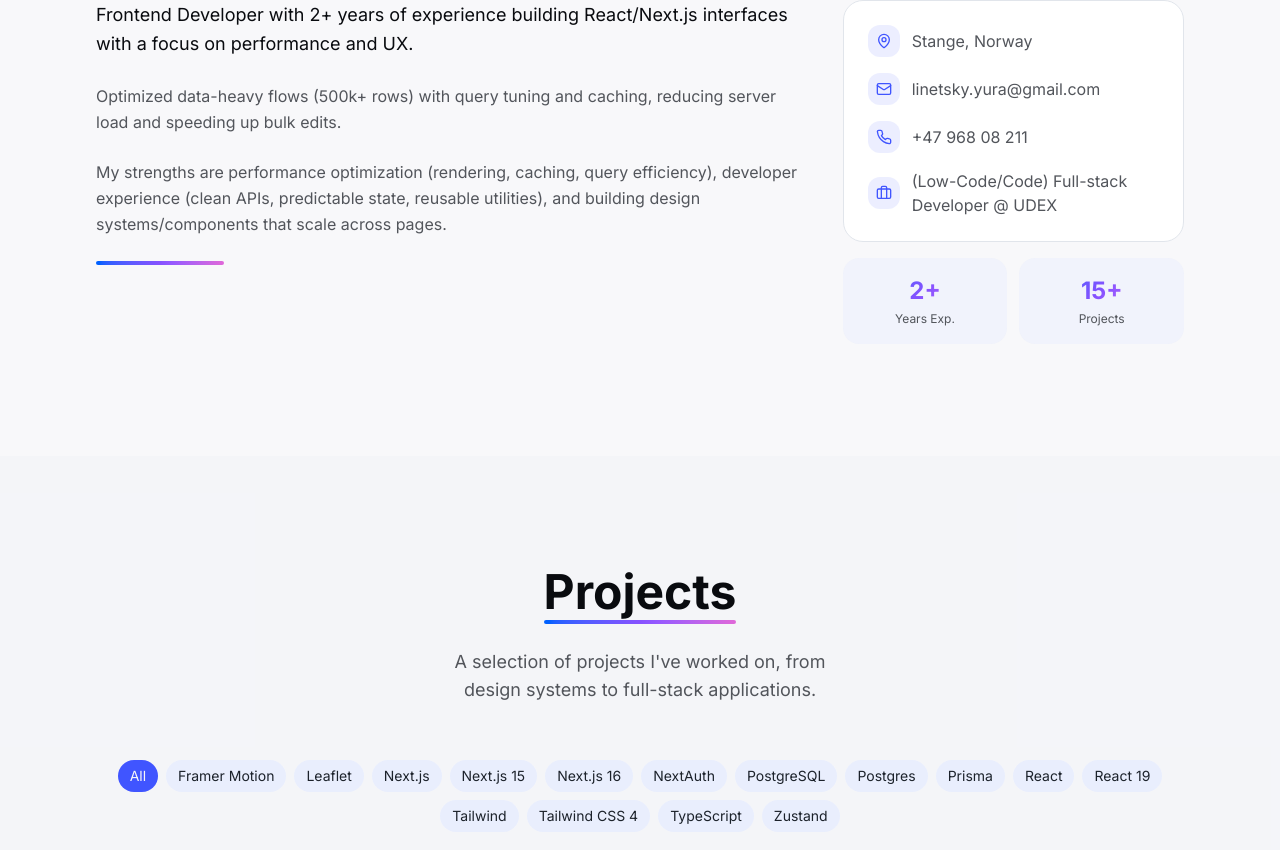
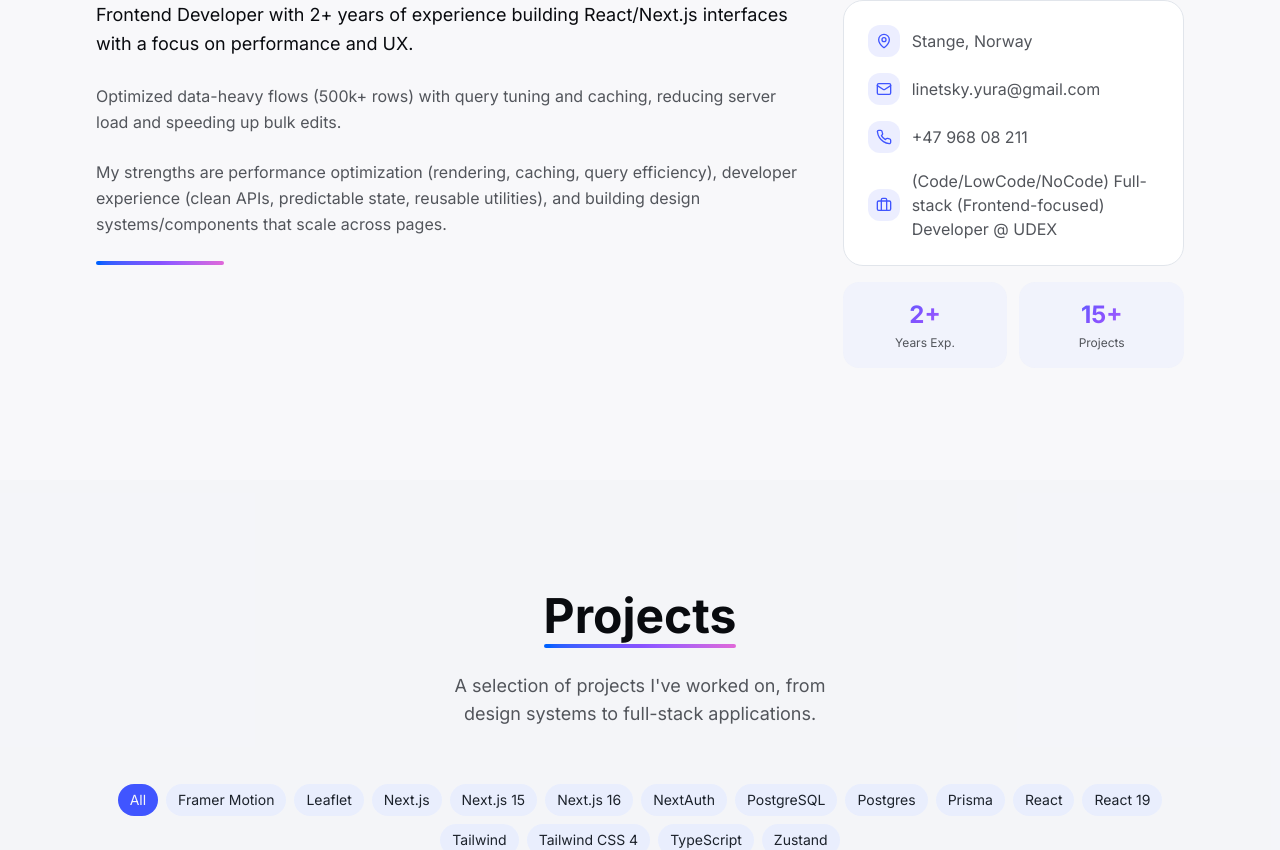
Before and after one commit to dipSyxx/Yurii-React-Developer, a Next.js app: page / in a window 1280 px wide. Shown: the part 1032-1882 px from the top of the page. Built offline with nearby package versions, Linux system fonts and the light colour scheme.

Commit message:
Update profile role description to reflect a more accurate representation of skills, changing from "(Low-Code/Code) Full-stack Developer" to "(Code/LowCode/NoCode) Full-stack (Frontend-focused) Developer".

```diff
--- a/src/content/profile.ts
+++ b/src/content/profile.ts
@@ -157,7 +157,7 @@ export const profile = {
     {
       company: "UDEX",
       website: "https://udex.app/",
-      role: "(Low-Code/Code) Full-stack Developer",
+      role: "(Code/LowCode/NoCode) Full-stack (Frontend-focused) Developer",
       logo: "/udex/udex.jpg",
       type: "Full-time - Remote",
       period: "Aug 2023 - present",
```
